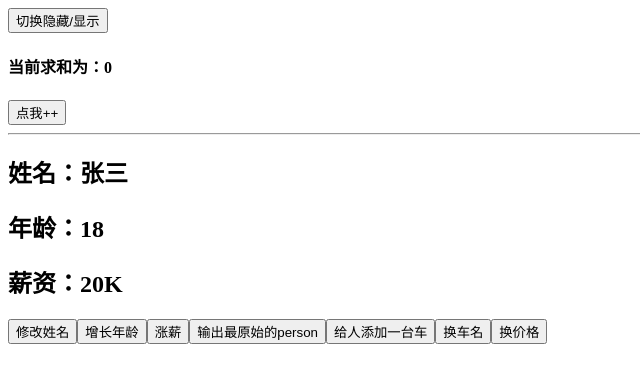
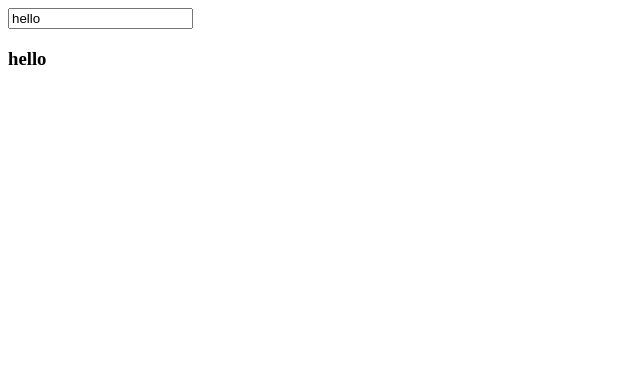
Before and after one commit to Carefree-happy/vue-project, a Vue app: page / in a window 1280 px wide. Shown: the top 382 px of the page, without its empty margins (0-640 px from the left). Built offline with nearby package versions, Linux system fonts and the light colour scheme.

Commit message:
feat: customRef

```diff
--- a/src/App.vue
+++ b/src/App.vue
@@ -1,17 +1,39 @@
 <template>
-	<button @click="isShowDemo = !isShowDemo">切换隐藏/显示</button>
-	<Demo v-if="isShowDemo"/>
+	<input type="text" v-model="keyWord">
+	<h3>{{keyWord}}</h3>
 </template>
 
 <script>
-	import {ref} from 'vue'
-	import Demo from './components/Demo.vue'
+	import {customRef} from 'vue'
 	export default {
 		name: 'App',
-		components:{Demo},
 		setup() {
-			let isShowDemo = ref(true)
-			return {isShowDemo}
+			//自定义一个ref——名为：myRef
+			function myRef(value,delay){
+				let timer
+				return customRef((track,trigger)=>{
+					return {
+						get(){
+							console.log(`有人从myRef这个容器中读取数据了，我把${value}给他了`)
+							track() //通知Vue追踪value的变化（提前和get商量一下，让他认为这个value是有用的）
+							return value
+						},
+						set(newValue){
+							console.log(`有人把myRef这个容器中数据改为了：${newValue}`)
+							clearTimeout(timer)
+							timer = setTimeout(()=>{
+								value = newValue
+								trigger() //通知Vue去重新解析模板
+							},delay)
+						},
+					}
+				})
+			}
+
+			// let keyWord = ref('hello') //使用Vue提供的ref
+			let keyWord = myRef('hello',500) //使用程序员自定义的ref
+
+			return {keyWord}
 		}
 	}
 </script>
--- a/src/components/Demo.vue
+++ /dev/null
@@ -1,62 +0,0 @@
-<template>
-	<h4>当前求和为：{{sum}}</h4>
-	<button @click="sum++">点我++</button>
-	<hr>
-	<h2>姓名：{{name}}</h2>
-	<h2>年龄：{{age}}</h2>
-	<h2>薪资：{{job.j1.salary}}K</h2>
-	<h3 v-show="person.car">座驾信息：{{person.car}}</h3>
-	<button @click="name+='~'">修改姓名</button>
-	<button @click="age++">增长年龄</button>
-	<button @click="job.j1.salary++">涨薪</button>
-	<button @click="showRawPerson">输出最原始的person</button>
-	<button @click="addCar">给人添加一台车</button>
-	<button @click="person.car.name+='!'">换车名</button>
-	<button @click="changePrice">换价格</button>
-</template>
-
-<script>
-	import {ref,reactive,toRefs,toRaw,markRaw} from 'vue'
-	export default {
-		name: 'DemoInfo',
-		setup(){
-			//数据
-			let sum = ref(0)
-			let person = reactive({
-				name:'张三',
-				age:18,
-				job:{
-					j1:{
-						salary:20
-					}
-				}
-			})
-
-			function showRawPerson(){
-				const p = toRaw(person)
-				p.age++
-				console.log(p)
-			}
-
-			function addCar(){
-				let car = {name:'奔驰',price:40}
-				person.car = markRaw(car)
-			}
-
-			function changePrice(){
-				person.car.price++
-				console.log(person.car.price)
-			}
-
-			//返回一个对象（常用）
-			return {
-				sum,
-				person,
-				...toRefs(person),
-				showRawPerson,
-				addCar,
-				changePrice
-			}
-		}
-	}
-</script>
```
